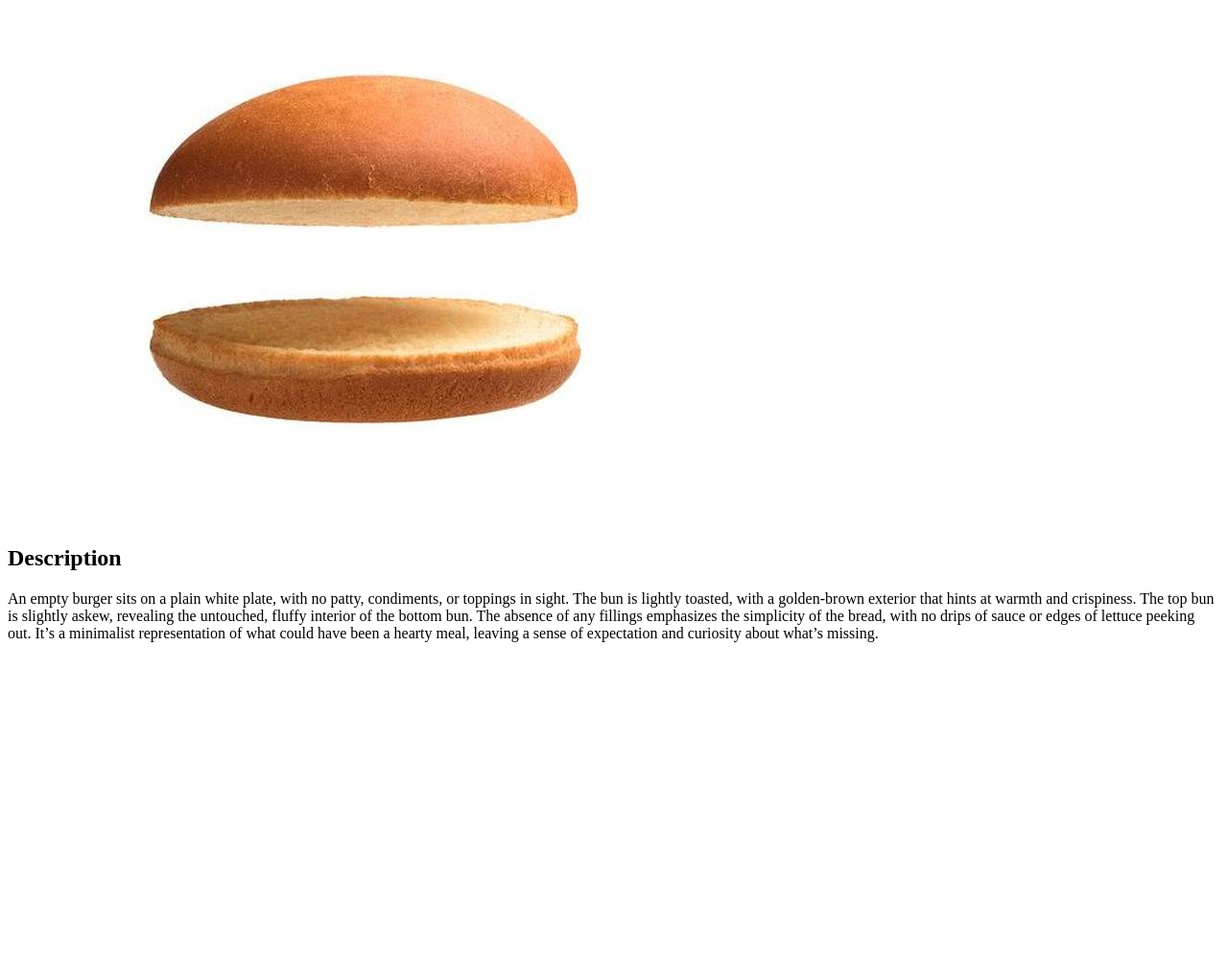
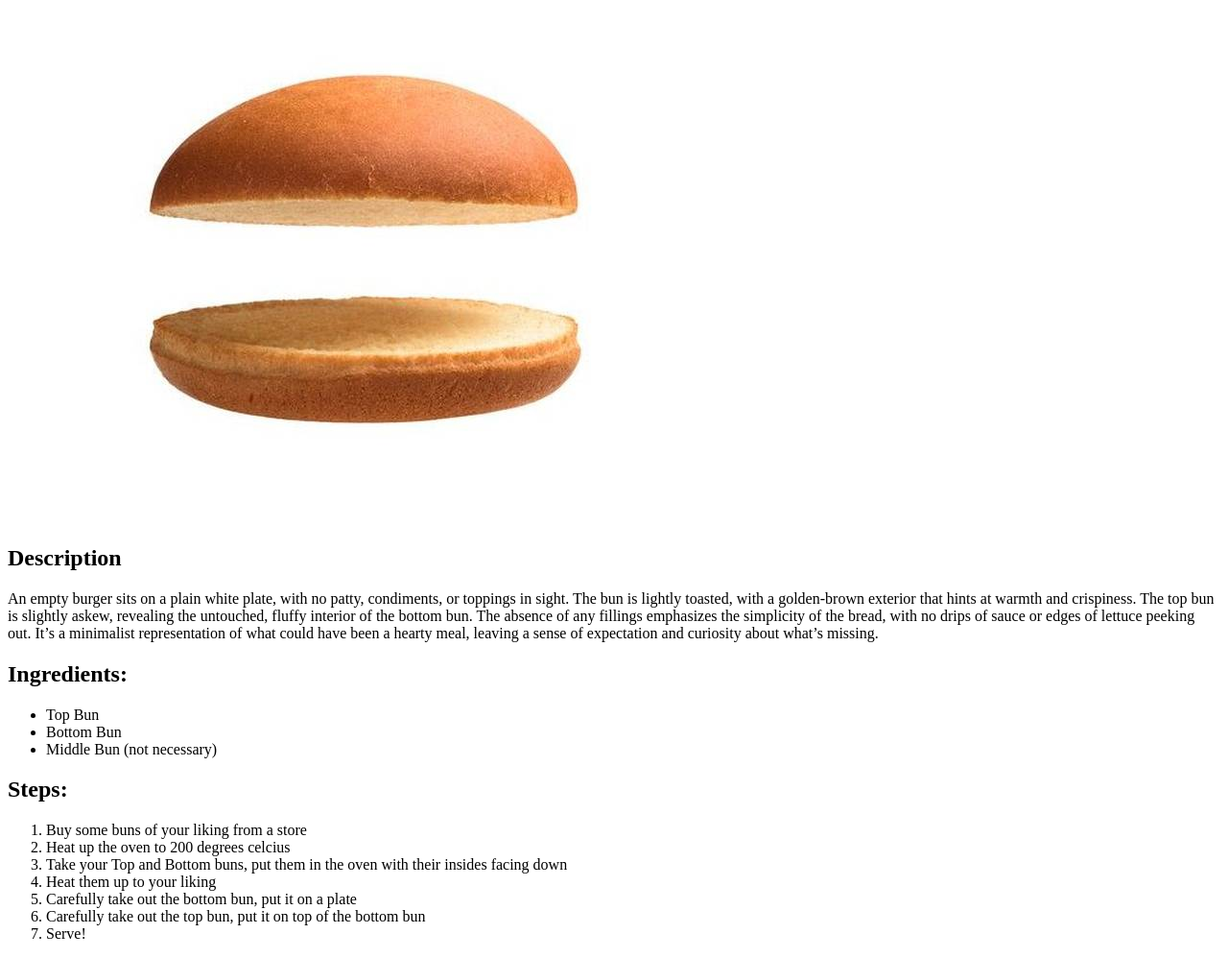
Before and after one commit to Luku23/odin-recipes, a plain HTML site: page recipes/burger.html in a window 1280 px wide. Shown: the part 79-1077 px from the top of the page at 96% size. Before the commit the page ends 800 px from the top, so only its background shows below. Drawn offline with Linux system fonts and the light colour scheme.

Commit message:
Finished burger page

```diff
--- a/recipes/burger.html
+++ b/recipes/burger.html
@@ -17,5 +17,24 @@
         with no drips of sauce or edges of lettuce peeking out. It’s a minimalist representation of what could
         have been a hearty meal, leaving a sense of expectation and curiosity about what’s missing.
     </p>
+
+    <h2>Ingredients:</h2>
+    <ul>
+        <li>Top Bun</li>
+        <li>Bottom Bun</li>
+        <li>Middle Bun (not necessary)</li>
+    </ul>
+
+    <h2>Steps:</h2>
+    <ol>
+        <li>Buy some buns of your liking from a store</li>
+        <li>Heat up the oven to 200 degrees celcius</li>
+        <li>Take your Top and Bottom buns, put them in the oven with their insides facing down</li>
+        <li>Heat them up to your liking</li>
+        <li>Carefully take out the bottom bun, put it on a plate</li>
+        <li>Carefully take out the top bun, put it on top of the bottom bun</li>
+        <li>Serve!</li>
+    </ol>
+
 </body>
 </html>
```
